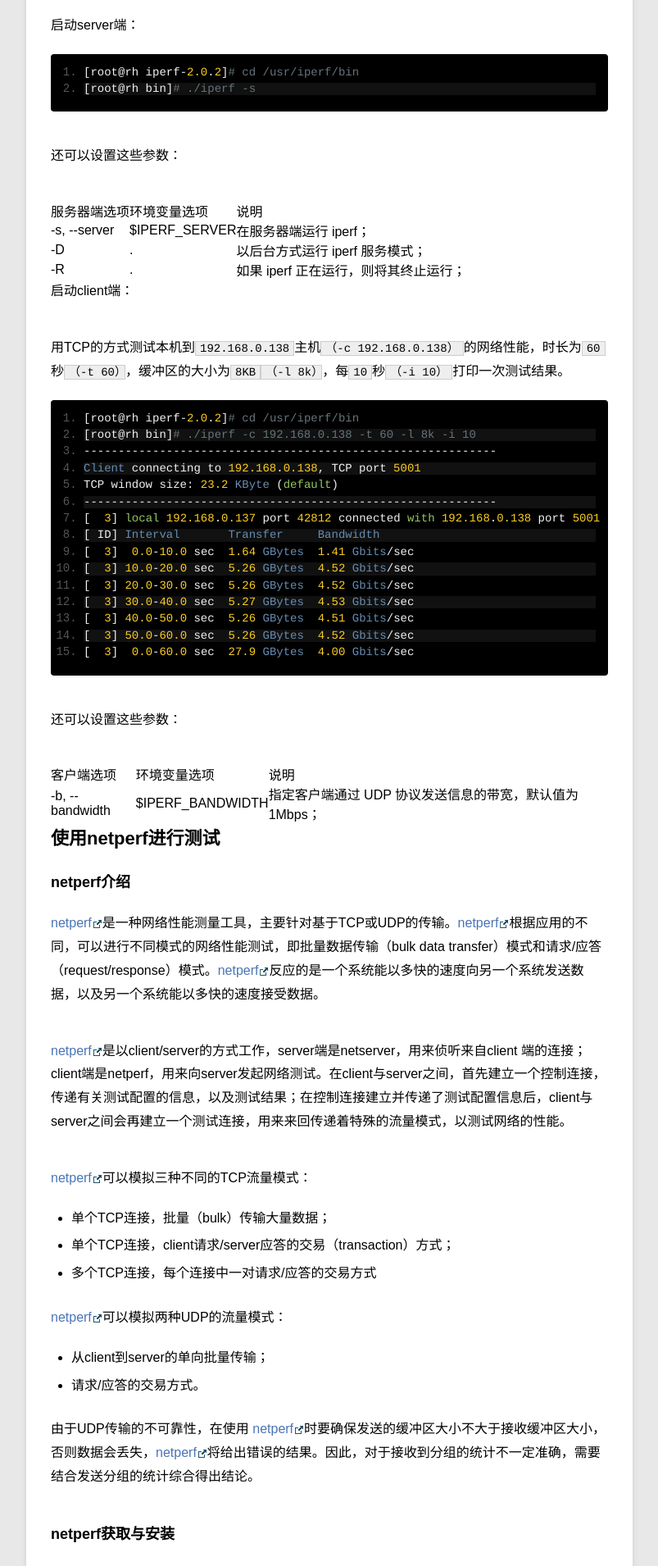
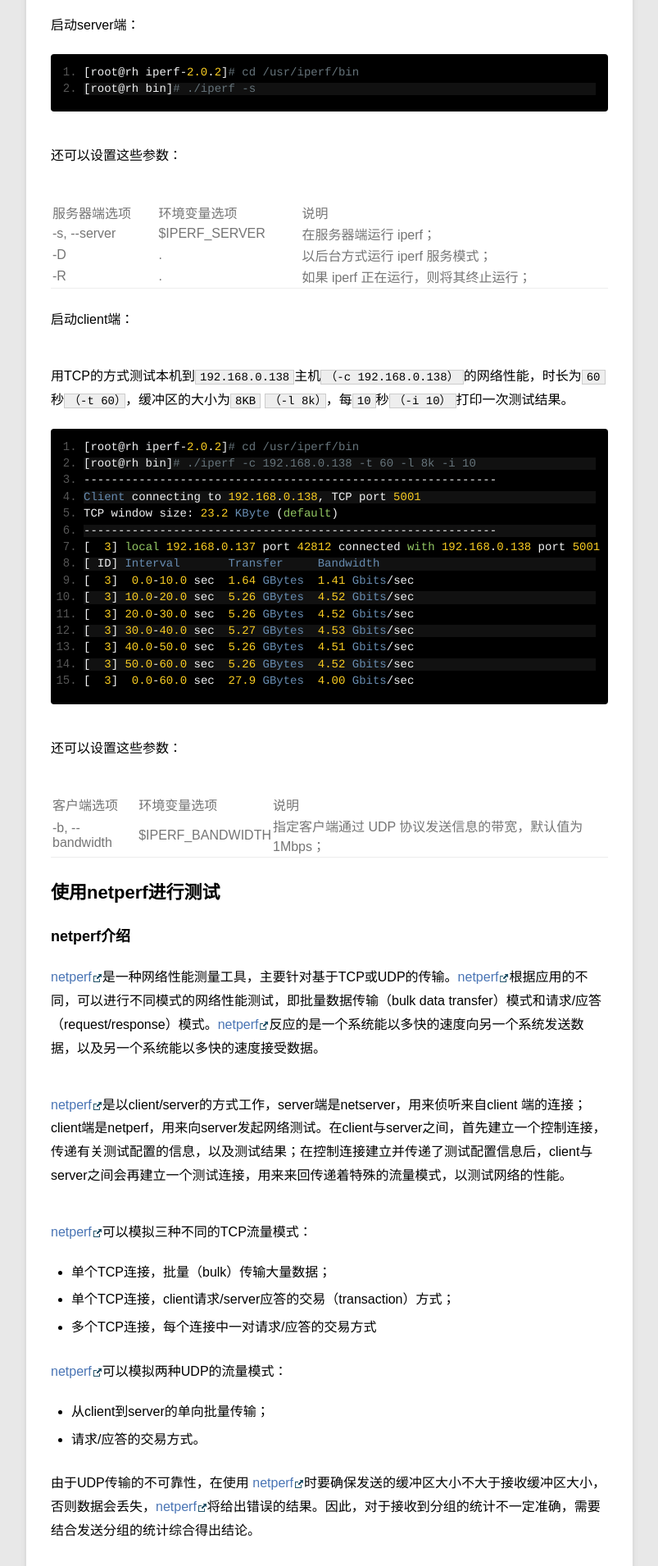
Before and after one commit to samirchen/samirchen.github.io, a Jekyll site: the page built from _posts/blog/2013-10-10-linux-network-performance-test.md, in a window 1280 px wide. Shown: the part 2073-3983 px from the top of the page at 82% size, without its empty margins (78-881 px from the left). Built offline with Jekyll 4.4.1, drawn with Linux system fonts in a browser that asks for light colours; Markdown is read by kramdown in place of the engine named in the settings.

Commit message:
edit css

```diff
--- a/_posts/blog/2013-10-10-linux-network-performance-test.md
+++ b/_posts/blog/2013-10-10-linux-network-performance-test.md
@@ -83,7 +83,7 @@
 
 启动client端：
 
-用TCP的方式测试本机到`192.168.0.138`主机`（-c 192.168.0.138）`的网络性能，时长为`60`秒`（-t 60）`，缓冲区的大小为`8KB``（-l 8k）`，每`10`秒`（-i 10）`打印一次测试结果。
+用TCP的方式测试本机到`192.168.0.138`主机`（-c 192.168.0.138）`的网络性能，时长为`60`秒`（-t 60）`，缓冲区的大小为`8KB` `（-l 8k）`，每`10`秒`（-i 10）`打印一次测试结果。
 
 	[root@rh iperf-2.0.2]# cd /usr/iperf/bin
 	[root@rh bin]# ./iperf -c 192.168.0.138 -t 60 -l 8k -i 10
@@ -116,6 +116,7 @@
 </tr>
 </tbody>
 </table>
+
 
 
 ##使用netperf进行测试
--- a/css/default.css
+++ b/css/default.css
@@ -8,8 +8,10 @@
 article,aside,details,figcaption,figure,footer,header,hgroup,menu,nav,section{display:block;}
 body,button,input,select,textarea{font-size:12px/1.5;}
 input,select,textarea{font-size:100%;}
-table{border-collapse:collapse;border-spacing:0;}
-th{text-align:inherit;}
+/*table{border-collapse:collapse;border-spacing:0;}*/
+table{border-bottom:1px solid #ededed;color:#757575;width:100%;margin-bottom:24px;}
+/*th{text-align:inherit;}*/
+th{text-align:center;font-weight:bold;}
 fieldset,img,a img{border:0;}
 iframe{display:block;}
 abbr,acronym{border:0;font-variant:normal;}
```
